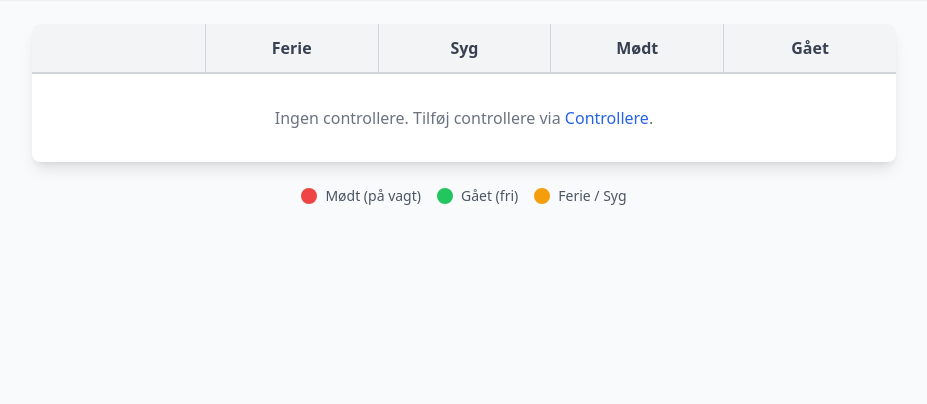
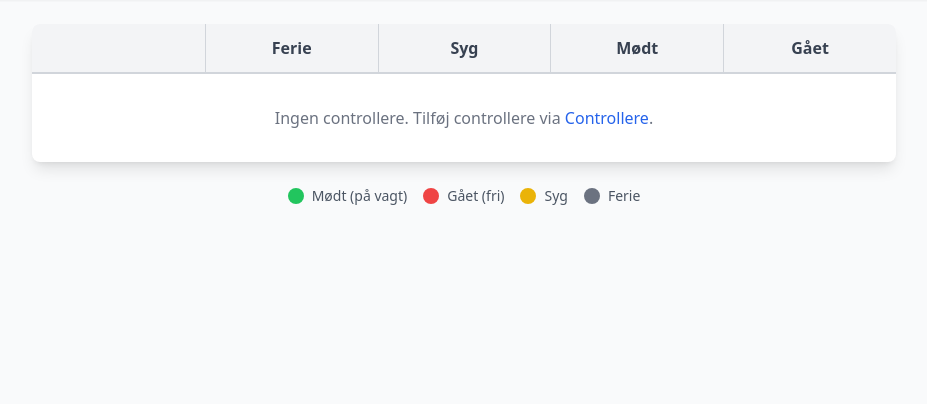
Before and after one commit to Reventlow/watchtower, a Django app: page / in a window 1280 px wide. Shown: the part 64-468 px from the top of the page, without its empty margins (176-1103 px from the left). Run offline with Django 5.2, Linux system fonts and the light colour scheme; the visitor is signed in with stand-in values (Sample User, id 1); data that the repository does not hold is empty; some libraries are stand-ins or nearby versions.

Commit message:
Changed button colors

```diff
--- a/templates/vagt/board.html
+++ b/templates/vagt/board.html
@@ -38,16 +38,20 @@
     <!-- Legend -->
     <div class="mt-6 flex flex-wrap justify-center gap-4 text-sm text-gray-600 dark:text-gray-400">
         <div class="flex items-center gap-2">
-            <span class="w-4 h-4 rounded-full bg-red-500"></span>
+            <span class="w-4 h-4 rounded-full bg-green-500"></span>
             <span>Mødt (på vagt)</span>
         </div>
         <div class="flex items-center gap-2">
-            <span class="w-4 h-4 rounded-full bg-green-500"></span>
+            <span class="w-4 h-4 rounded-full bg-red-500"></span>
             <span>Gået (fri)</span>
         </div>
         <div class="flex items-center gap-2">
-            <span class="w-4 h-4 rounded-full bg-amber-500"></span>
-            <span>Ferie / Syg</span>
+            <span class="w-4 h-4 rounded-full bg-yellow-500"></span>
+            <span>Syg</span>
+        </div>
+        <div class="flex items-center gap-2">
+            <span class="w-4 h-4 rounded-full bg-gray-500"></span>
+            <span>Ferie</span>
         </div>
     </div>
 </div>
```
Also changed, not shown: templates/vagt/partials/_controller_row.html (+6 -4 lines), 1 other file.
